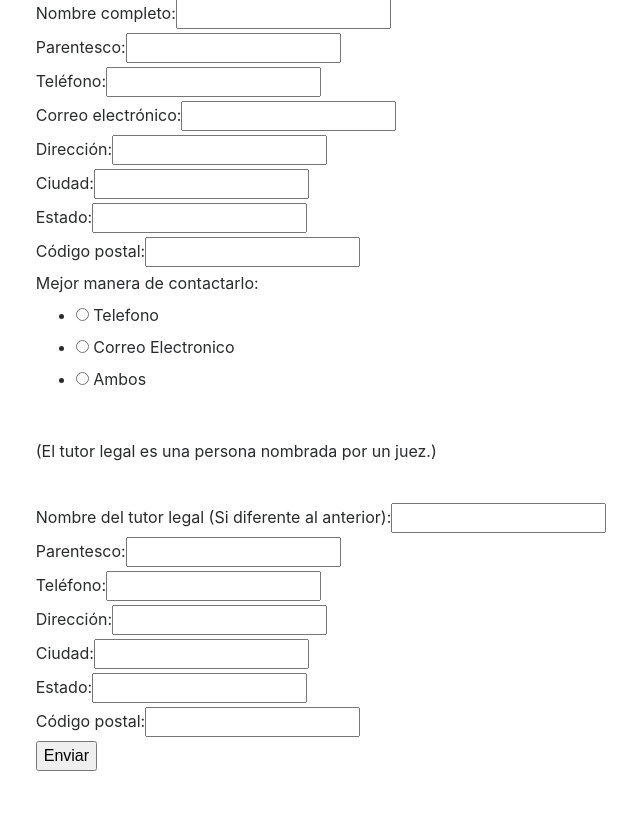
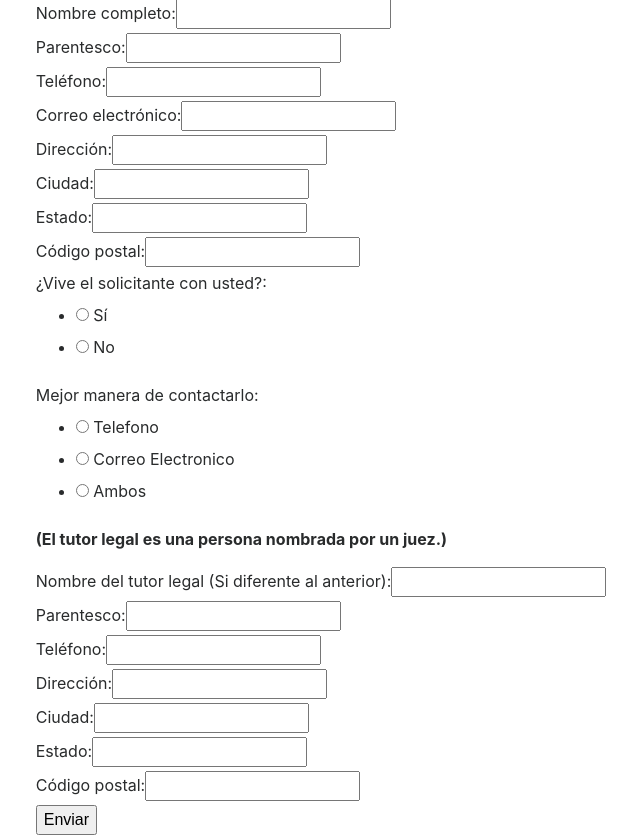
Before and after one commit to kmondaca/AYUDDA, a Flask app: page /app in a window 1280 px wide. Shown: the part 429-1264 px from the top of the page, without its empty margins (319-959 px from the left). Before the commit the page ends 1200 px from the top, so only its background shows below. Run offline with Flask 2, Linux system fonts and the light colour scheme; parts of the project's set-up code (start-up, migrations or seed data) failed here and were passed over; some libraries are stand-ins or nearby versions.

Commit message:
commit trying to get vive to work

```diff
--- a/main.py
+++ b/main.py
@@ -1,4 +1,4 @@
-from flask import Flask, render_template, session, redirect, url_for, send_file
+from flask import Flask, render_template, session, redirect, url_for, send_file, g
 from flask_wtf import FlaskForm
 from wtforms import (StringField , SubmitField,BooleanField ,
                      RadioField , SelectField , TextField , TextAreaField)
@@ -10,6 +10,8 @@ import os
 app = Flask(__name__) #create application
 
 app.config['SECRET_KEY'] = 'mykey'
+global vive
+
 
 class InfoForm(FlaskForm):
     first = StringField('First Name: ', validators=[DataRequired()])
@@ -52,9 +54,9 @@ class SectionB(FlaskForm):
     parentState = StringField('Estado:')
     parentZip = StringField('Código postal:')
     vive = RadioField('¿Vive el solicitante con usted?:',
-                         choices=[('Yes', 'Sí'), ('No', 'No')])
+               choices=[('Sí', 'Sí'), ('No', 'No')])
     parentConpref = RadioField('Mejor manera de contactarlo:',
-                         choices=[('Off', 'Telefono'), ('email', 'Correo Electronico'), ('Ambos', 'Ambos')])
+                         choices=[('On', 'Telefono'), ('email', 'Correo Electronico'), ('Ambos', 'Ambos')])
     legalName = StringField('Nombre del tutor legal (Si diferente al anterior):')
     legalRelationship = StringField("Parentesco:")
     legalPhone = StringField('Teléfono:')
@@ -64,8 +66,8 @@ class SectionB(FlaskForm):
     legalZip = StringField('Código postal:')
     submit = SubmitField('Enviar')
 
-class SectionA(SectionB, FlaskForm):
-    #livesWith = SectionB().vive.data
+class SectionA(FlaskForm):
+    livesWith = viva
     childName = StringField('Nombre completo: ', validators=[DataRequired()])
     childDOB = StringField("Fecha de nacimiento: ", validators=[DataRequired()])
     childSex = RadioField('Sexo:',
@@ -74,6 +76,7 @@ class SectionA(SectionB, FlaskForm):
     language = StringField('Idioma principal:', validators=[DataRequired()])
 
     #could potentially skip asking for the child's address if we know they live with the parent
+
     if SectionB.vive != 'Yes':
         childAddress = StringField('Direccion residencial (Numero, Calle):', validators=[DataRequired()])
         childCity = StringField('Ciudad:', validators=[DataRequired()])
@@ -307,6 +310,7 @@ def sectionB():
         session['secB_City1'] = form.parentCity.data
         session['secB_State1'] = form.parentState.data
         session['secB_Zip1'] = form.parentZip.data
+        session['viva'] = form.vive.data
         session['secB_BestWay'] = form.parentConpref.data
         session['secB_LGName'] = form.legalName.data
         session['secB_Relationship2'] = form.legalRelationship.data
@@ -334,9 +338,14 @@ def sectionA():
         session['APPLICANT_Sex'] = form.childSex.data
         session['secA_AHCCCS'] = form.AHCCCS.data
         session['secA_Language'] = form.language.data
+        session['secA_HomeAddress'] = form.childAddress.data
+        session['secA_City1'] = form.childCity.data
+        session['secA_State1'] = form.childState.data
+        session['secA_Zip1'] = form.childZip.data
 
         #let's make sure we are still holding onto the data we get from the child
         #regardless if they live at home or not
+        """
         if SectionB().vive.data != 'Yes':
             session['secA_HomeAddress'] = form.childAddress.data
             session['secA_City1'] = form.childCity.data
@@ -347,7 +356,7 @@ def sectionA():
             session['secA_City1'] = SectionB().parentCity.data
             session['secA_State1'] = SectionB().parentState.data
             session['secA_Zip1'] = SectionB().parentZip.data
-
+        """
         session['SecA_Phone'] = form.childPhone.data
         session['secA_Ethnicity'] = form.ethnicity.data
         session['secA_Tribe'] = form.tribe.data
--- a/templates/SectionB.html
+++ b/templates/SectionB.html
@@ -24,10 +24,11 @@
     <br>
     {{form.parentZip.label}}{{form.parentZip}}
     <br>
+    {{form.vive.label}}{{form.vive}}
     {{form.parentConpref.label}}{{form.parentConpref}}
-        <br>
-      <p>(El tutor legal es una persona nombrada por un juez.)</p>
-      <br>
+
+        <p><b>(El tutor legal es una persona nombrada por un juez.)</b></p>
+
     {{form.legalName.label}}{{form.legalName}}
         <br>
     {{form.legalRelationship.label}}{{form.legalRelationship}}
```
